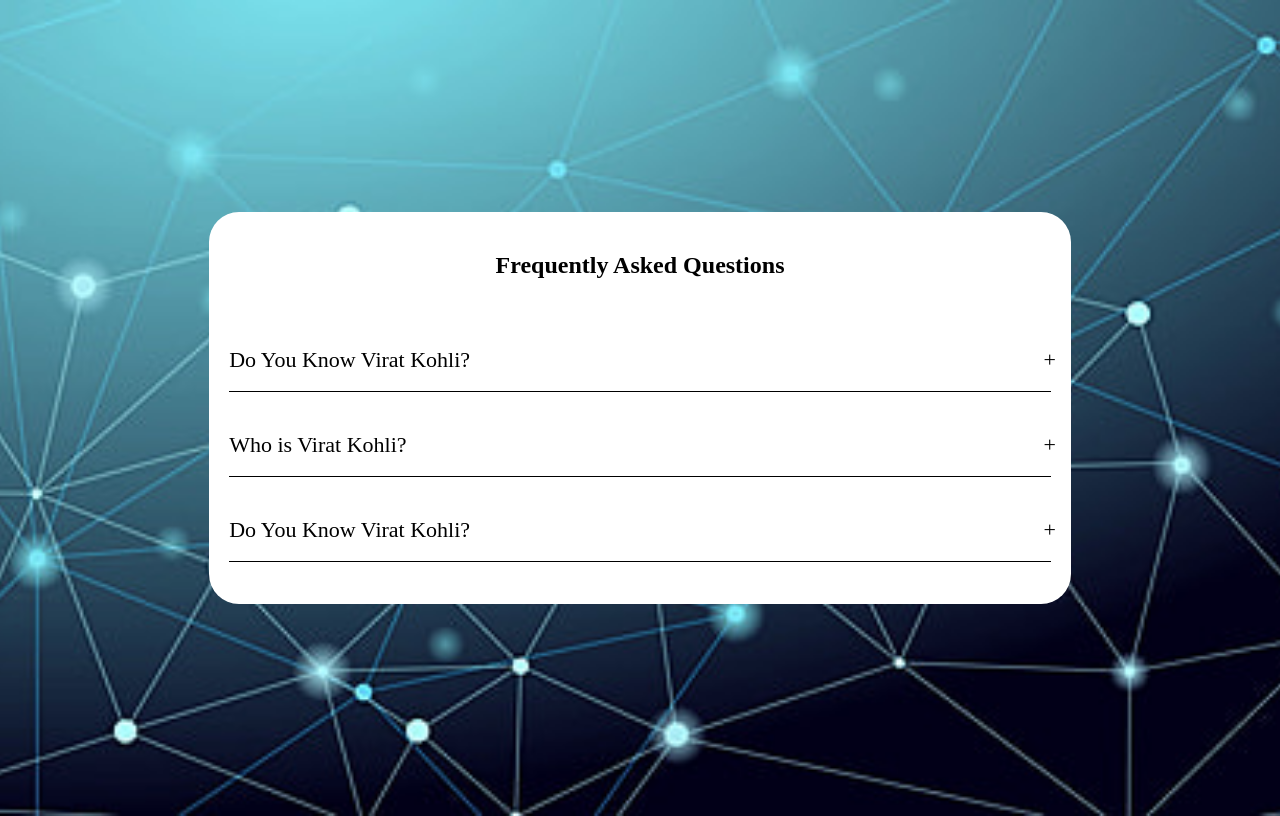
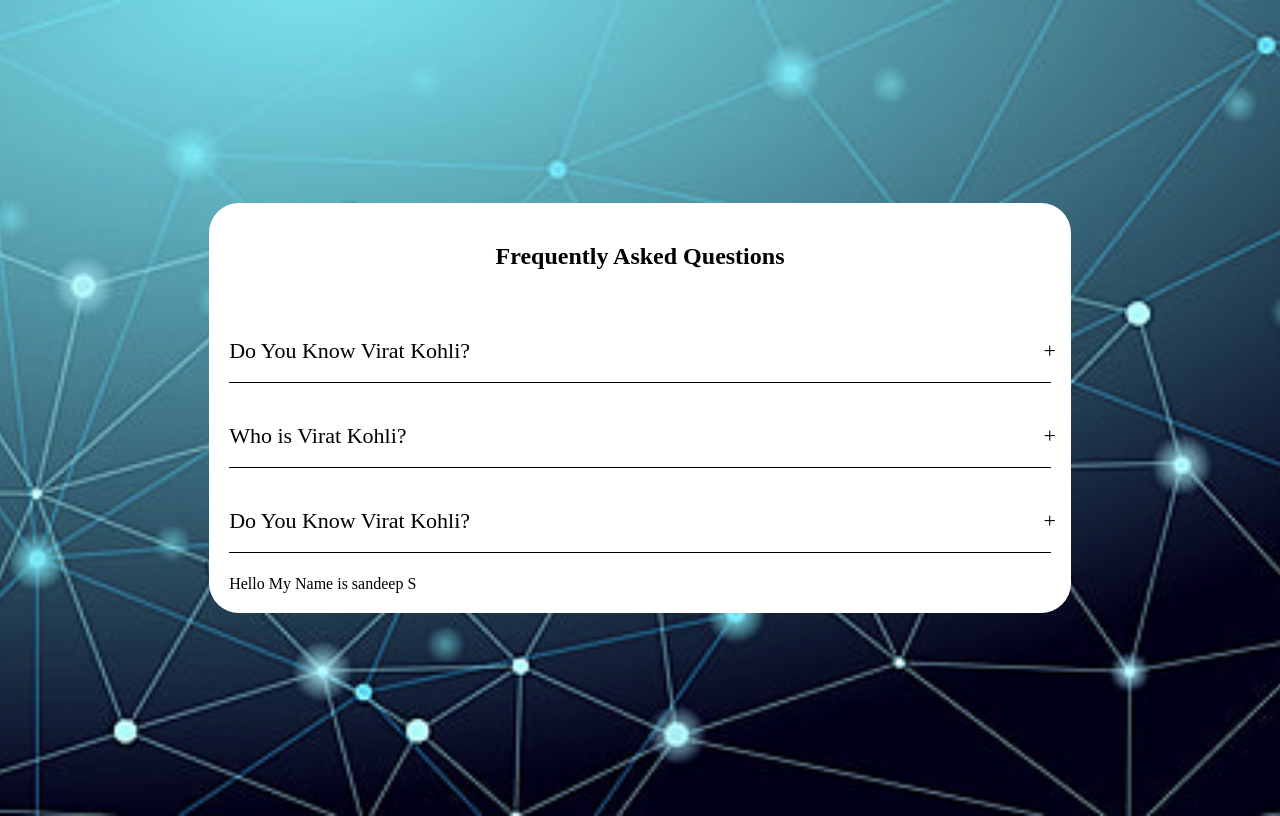
Before and after one commit to SANDEEP1676/Project3, a plain HTML site: page index.html in a window 1280 px wide. Drawn offline with Linux system fonts and the light colour scheme.

Commit message:
New changes added

```diff
--- a/index.html
+++ b/index.html
@@ -24,6 +24,9 @@
                 character and accomplishments. There are numerous fascinating facts about this player, both as an athlete and as a person,
                  making it exciting and engaging to write an English essay about Virat Kohli. Here are a few sample essays on Virat Kohli.</div>
         </div>
+        <div>
+            Hello My Name is sandeep S
+        </div>
     </div>
     <script src="project.js"></script>
 </body>
```
